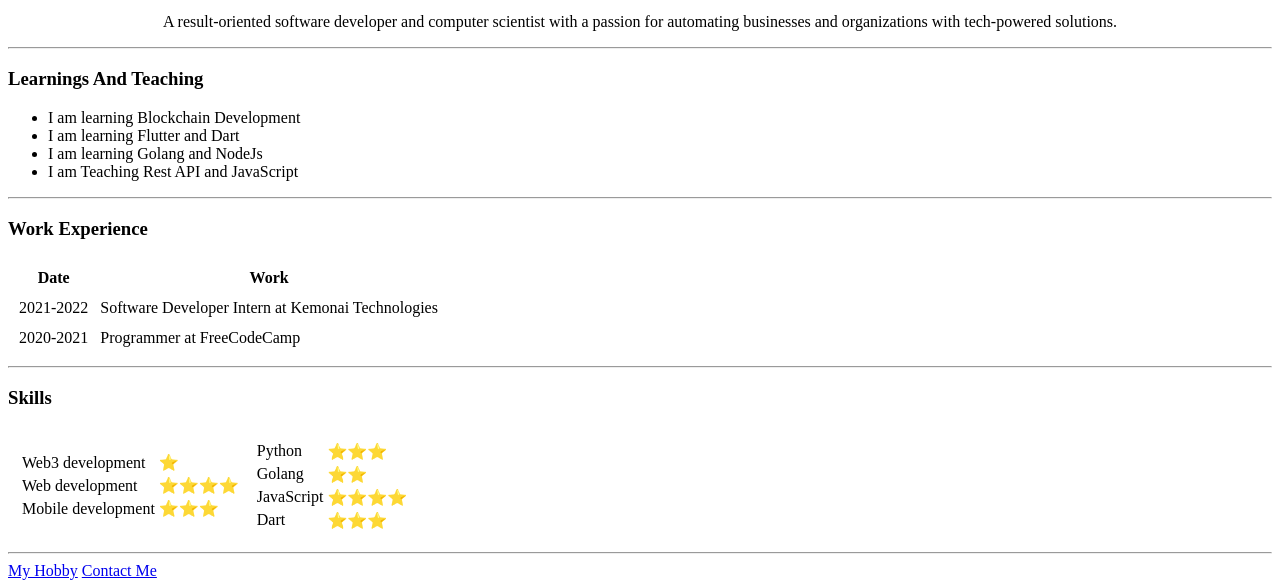
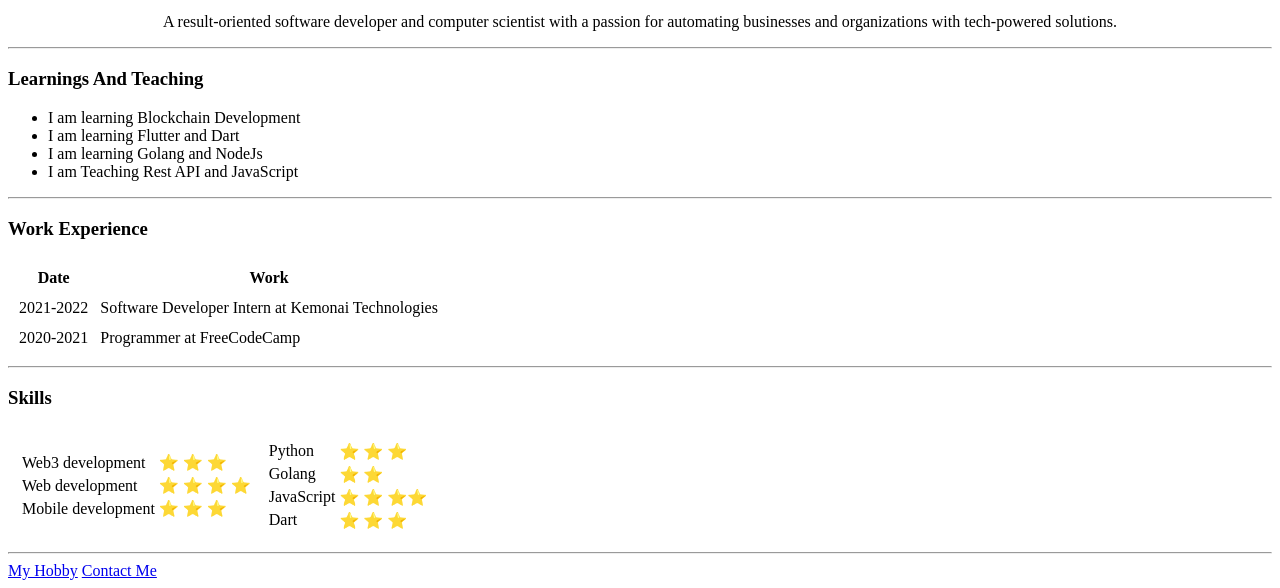
Before and after one commit to Usblankson/my-personal-webpage, a plain HTML site: page index.html in a window 1280 px wide. Shown: the part 618-1206 px from the top of the page. Drawn offline with Linux system fonts and the light colour scheme.

Commit message:
updated de index

```diff
--- a/index.html
+++ b/index.html
@@ -56,15 +56,15 @@
                     <table>
                         <tr>
                             <td>Web3 development</td>
-                            <td>⭐</td>
+                            <td>&#11088; &#11088; &#11088;</td>
                         </tr>
                         <tr>
                             <td>Web development</td>
-                            <td>⭐⭐⭐⭐</td>
+                            <td>&#11088; &#11088; &#11088; &#11088; </td>
                         </tr>
                         <tr>
                             <td>Mobile development</td>
-                            <td>⭐⭐⭐</td>
+                            <td>&#11088; &#11088; &#11088;</td>
                         </tr>
                   </table>
                 </td>
@@ -72,19 +72,19 @@
                     <table>
                         <tr>
                             <td>Python</td>
-                            <td>⭐⭐⭐</td>
+                            <td>&#11088; &#11088; &#11088;</td>
                         </tr>
                         <tr>
                             <td>Golang</td>
-                            <td>⭐⭐</td>
+                            <td>&#11088; &#11088;</td>
                         </tr>
                         <tr>
                             <td>JavaScript</td>
-                            <td>⭐⭐⭐⭐</td>
+                            <td>&#11088; &#11088; &#11088;&#11088;</td>
                         </tr>
                         <tr>
                             <td>Dart</td>
-                            <td>⭐⭐⭐</td>
+                            <td>&#11088; &#11088; &#11088;</td>
                         </tr>
                    </table>
                 </td>
```
